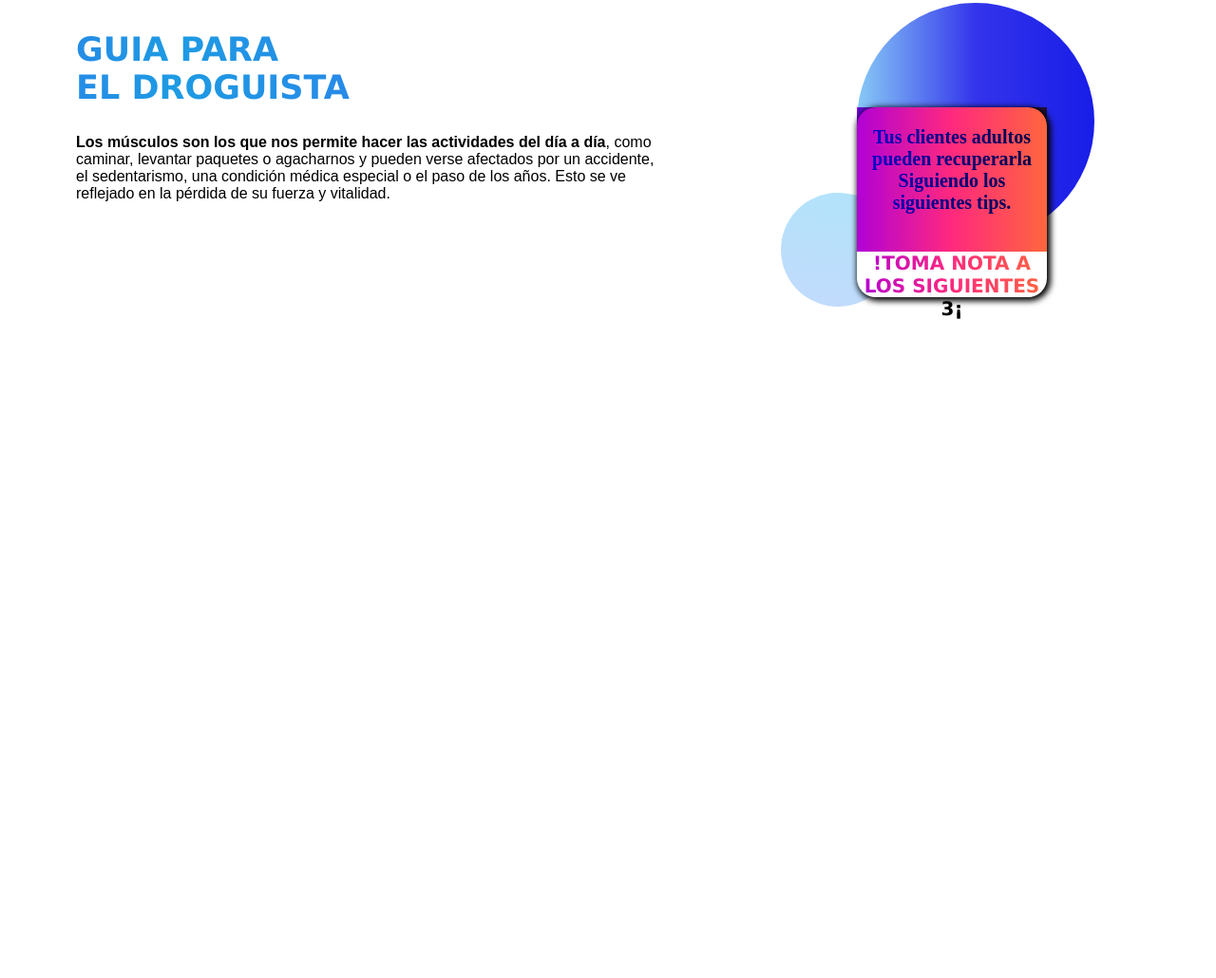
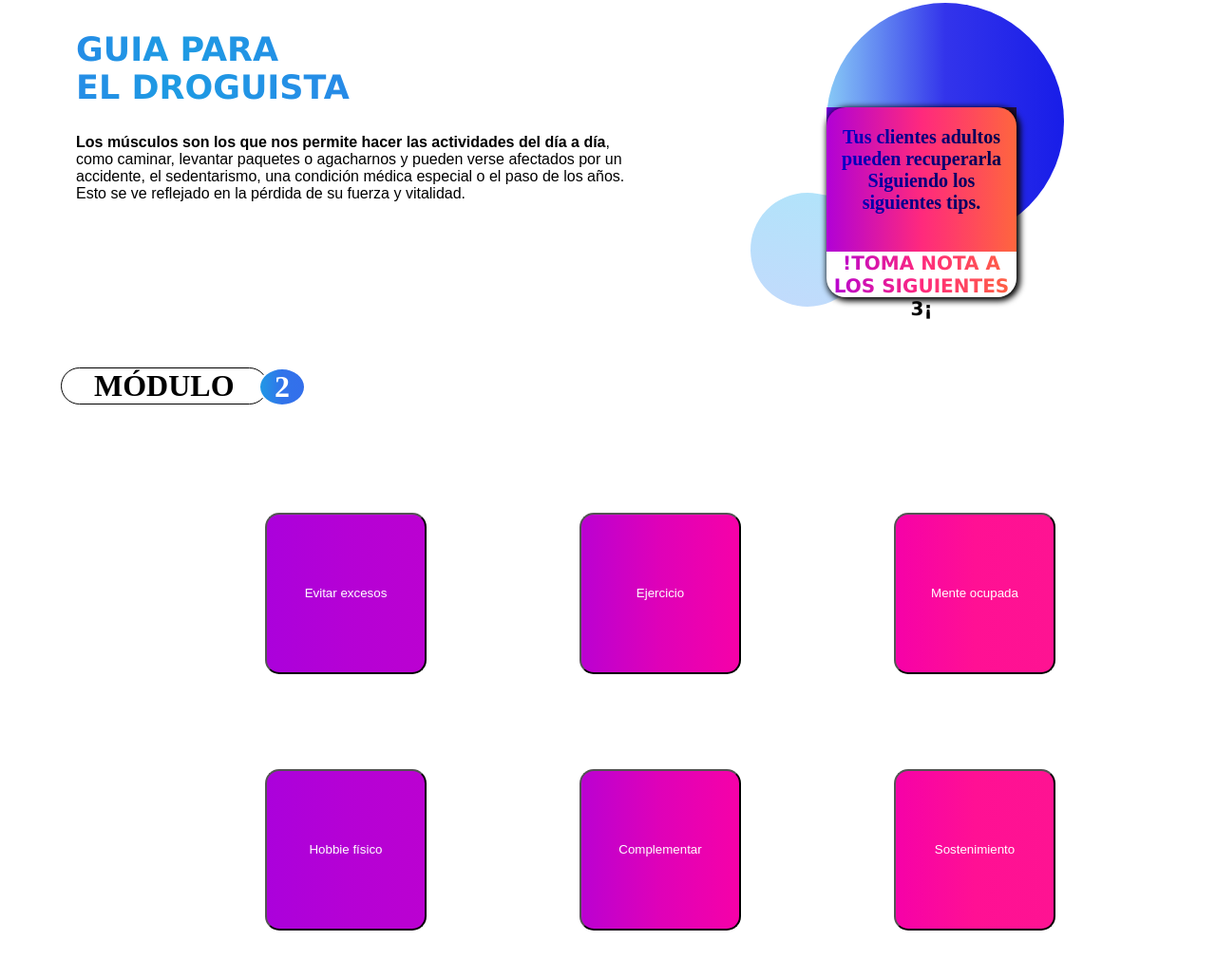
Before and after one commit to AgusSosa2001/Work-Html-Css, a plain HTML site: page Page1.html in a window 1280 px wide. Shown: the part 337-1367 px from the top of the page at 95% size. Before the commit the page ends 800 px from the top, so only its background shows below. Drawn offline with Linux system fonts and the light colour scheme.

Commit message:
cambios solicitados

```diff
--- a/Page1.html
+++ b/Page1.html
@@ -29,14 +29,30 @@
             <section class="second-box">
                 <aside class="circular-box"> </aside>
                 <aside class="drop-box"></aside>
-                <aside class="square-box"><p><b>Tus clientes adultos
+                <aside class="square-box">
+                    <p><b>Tus clientes adultos
                             pueden recuperarla Siguiendo los
                             siguientes tips.</b></p>
                     <p class="gradient"><b>!TOMA NOTA A LOS SIGUIENTES 3¡ </b></p>
                 </aside>
             </section>
         </div>
-        <div class="buttons"></div>
+        <div class="buttons">
+            <h1 class="number-subtitle">2</h1>
+            <h1 class="subtitle-2">MÓDULO</h1>
+            <div class="buttons-box">
+                <section class="buttons-1">
+                    <button class="gradient-1">Evitar excesos</button>
+                    <button class="gradient-2">Ejercicio</button>
+                    <button class="gradient-3">Mente ocupada</button>
+                </section>
+                <section class="buttons-2">
+                    <button class="gradient-1">Hobbie físico</button>
+                    <button class="gradient-2">Complementar</button>
+                    <button class="gradient-3">Sostenimiento</button>
+                </section>
+            </div>
+        </div>
     </div>
 </body>
 
--- a/Pagina1.css
+++ b/Pagina1.css
@@ -1,6 +1,7 @@
 * {
     box-sizing: border-box;
 }
+
 body {
     margin: 0%;
     padding: 0%;
@@ -21,7 +22,7 @@ body {
     padding-left: 5rem;
 }
 
-.text-box{
+.text-box {
     width: 100%;
     display: flex;
     flex-direction: row;
@@ -62,11 +63,12 @@ body {
     font-size: 16px;
     margin-top: 0%;
     font-family: sans-serif;
+    text-align: left;
 }
 
 .second-box {
     flex-grow: 1;
-    padding-right: 8em;
+    padding-right: 10em;
 }
 
 .circular-box {
@@ -126,3 +128,60 @@ text-align: center;
 .buttons {
 
 }
+
+.subtitle-2 {
+    width: 17%;
+    margin: 2em;
+    border: solid 1px black;
+    border-radius: 20px;
+    text-align: center;
+}
+
+.number-subtitle {
+    position: absolute;
+    border: 2px solid;
+    border-radius: 50%;
+    background: linear-gradient(to right, #2198E5, #3173EA, #336FEB);
+    color: white;
+    margin-left: 272px;
+    width: 50px;
+    text-align: center;
+    margin-top: 0;
+}
+
+.buttons-box {
+    display: flex;
+    flex-direction: column;
+}
+
+.buttons-2, .buttons-1{
+    flex-grow: 2;
+    margin: 50px 100px;
+    padding-left: 129px;
+}
+
+.gradient-1,
+.gradient-2,
+.gradient-3 {
+    color: white;
+    width: 170px;
+    height: 170px;
+    border-radius: 15px;
+    text-align: center;
+
+}
+
+.gradient-1 {
+    background: linear-gradient(to right, #AB01DB, #B501D5, #BB01D1);
+    margin-left: 50px;
+}
+
+.gradient-2 {
+    background: linear-gradient(to right, #BB01D1, #DF01B8, #F601A8);
+    margin: 0 157px;
+}
+
+.gradient-3 {
+    background: linear-gradient(to right, #F601A8, #FF1094, #FE1392);
+    margin-right: 50px;
+}
```
Lines whose indentation alone changed are shown as unchanged.
